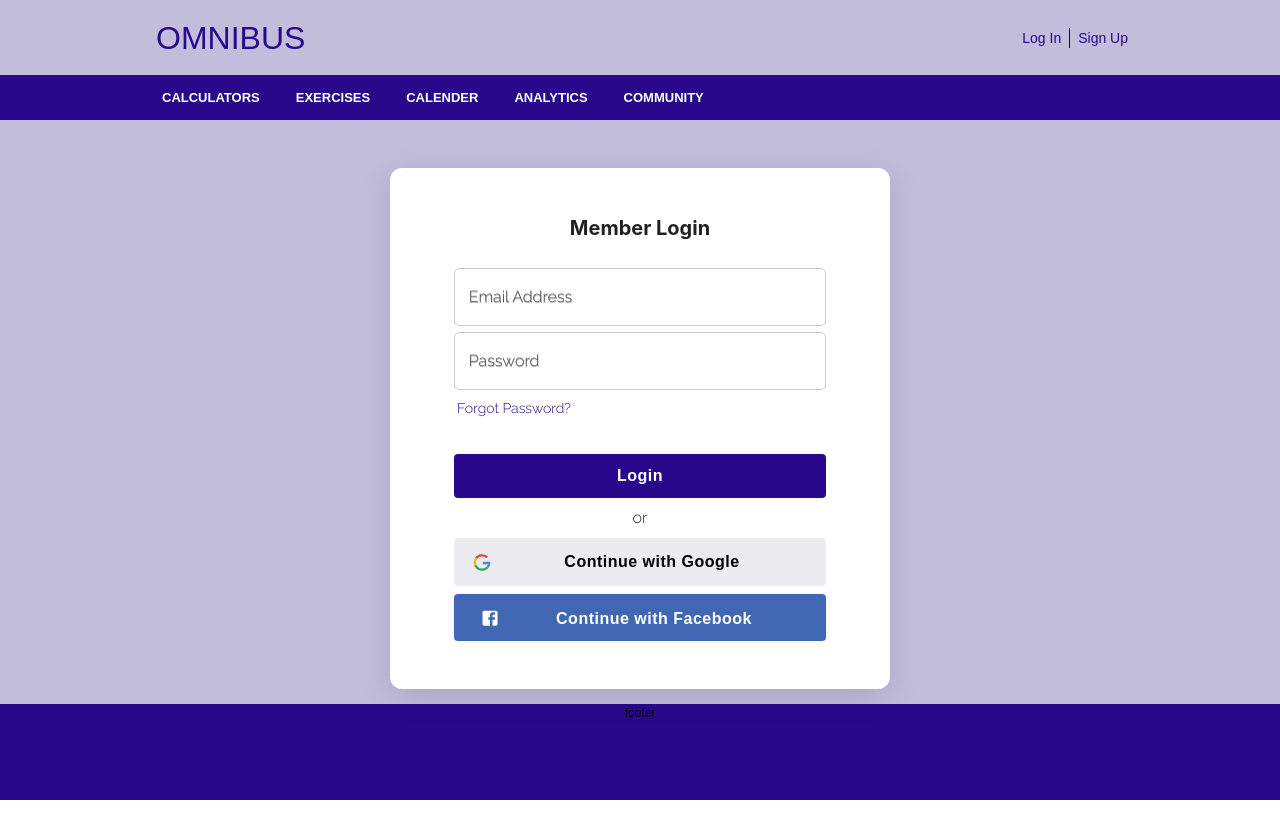
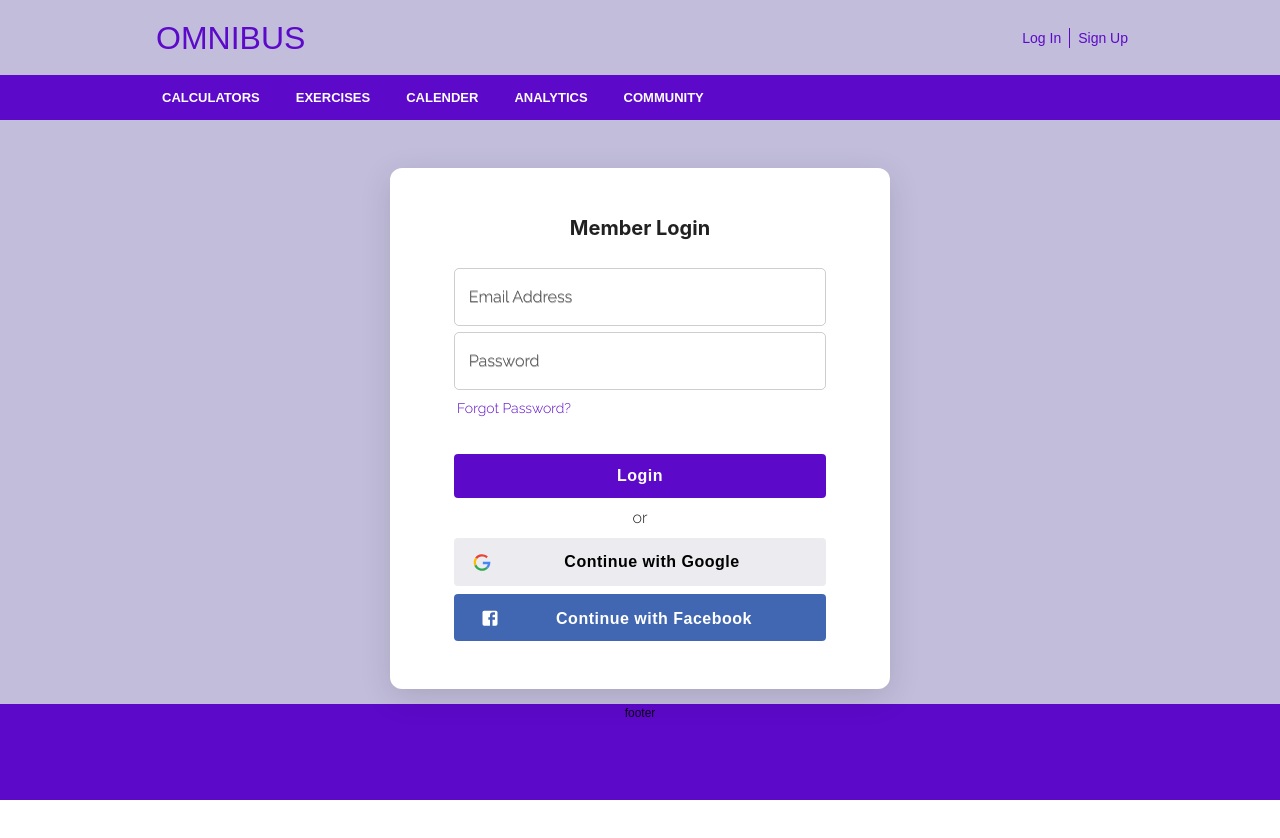
Before and after one commit to codeunwieldy/All-Inclusive-fitness-App, a plain HTML site: page userLogin.html in a window 1280 px wide. Drawn offline with Linux system fonts and the light colour scheme.

Commit message:
quick color change

```diff
--- a/indexCSS.css
+++ b/indexCSS.css
@@ -48,7 +48,7 @@
 }
 body {
     color: black;
-    background-color:#2B2D31;
+    background-color:#171719;
     margin: 0 ;
     padding: 0 ;
 }
@@ -134,7 +134,7 @@ main {
 }
 .nav-link:hover{
     filter:grayscale(0%)opacity(1) brightness(100%);
-    background: #430bec;
+    background: #5D09C9;
     color:rgb(190,201,200);
 
 
--- a/userLogin.css
+++ b/userLogin.css
@@ -44,7 +44,7 @@ header {
     align-items: center;
     padding: 0px;
     width: 100%;
-    background-color: #29088b;
+    background-color: #5D09C9;
 
 }
 .upperHeader{
@@ -86,10 +86,10 @@ header {
     -webkit-text-decoration: none;
     text-decoration: none;
     cursor: pointer;
-    color: #29088b;
+    color: #5D09C9;
     margin: 0;
     padding-right: 8px;
-    border-right: 1px solid #190061;
+    border-right: 1px solid #5D09C9;
     font-size: 14px;
     font-weight: 400;
     line-height: 20px;
@@ -99,7 +99,7 @@ header {
     -webkit-text-decoration: none;
     text-decoration: none;
     cursor: pointer;
-    color: #29088b;
+    color: #5D09C9;
     margin: 0;
     padding-right: 8px;
     padding-left: 8px;
@@ -113,7 +113,7 @@ header {
     font-weight: 400;
     line-height: 20px;
     letter-spacing: 0px;
-    color: #29088b;
+    color: #5D09C9;
     font-size: 14px;
     font-weight: 400;
     line-height: 20px;
@@ -132,7 +132,7 @@ header {
     margin-top: 0px;
     height: auto;
     max-width: 200px;
-    color: #29088b;
+    color: #5D09C9;
     -webkit-text-decoration: none;
     text-decoration: none;
     margin-left: 12px;
@@ -274,7 +274,7 @@ header {
     font-weight: 700;
     height: 45px;
     -webkit-box-pack: center;
-    background-color: #29088b;
+    background-color: #5D09C9;
     justify-content: center;
     padding: 0 18px;
     color: white;
@@ -396,7 +396,7 @@ header {
 .loginFooter {
     width: 100%;
     display: block;
-    background-color: #29088b;
+    background-color: #5D09C9;
     text-align: center;
     position: absolute;
     bottom: 0;
@@ -443,7 +443,7 @@ header {
 .fg-psword{
     font-family: 'Raleway', sans-serif,Helvetica,Arial;
     margin: 0;
-    color: #29088b;
+    color: #5D09C9;
     -webkit-text-decoration: none;
     text-decoration: none;
     padding: 0;
@@ -476,7 +476,7 @@ header {
     text-transform: uppercase;
     min-width: 64px;
     color: #fff;
-    background-color: #29088b;
+    background-color: #5D09C9;
     width: 100%;
     border-radius: 4px;
     border-style: solid;
@@ -658,7 +658,7 @@ header {
     font-family: "Inter", Helvetica, Arial,  sans-serif;
     margin-top: 12px;
     margin-bottom: 12px;
-    color: #29088b;
+    color: #5D09C9;
     font-size: 0.875rem;
     font-weight: 400;
     line-height: 1.5;
```
